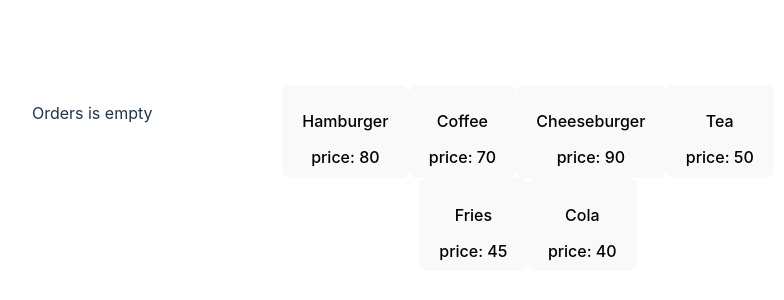
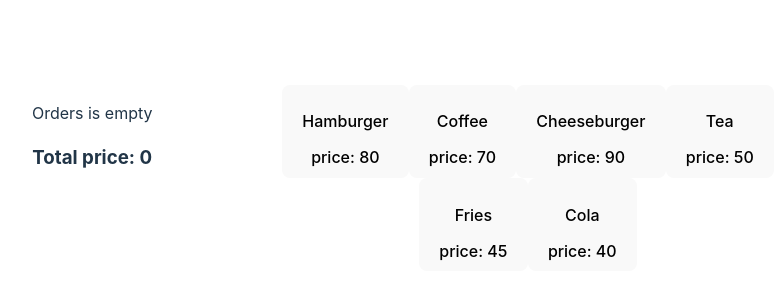
Before and after one commit to voarix/cw-7, a React (Vite) app: page / in a window 1280 px wide. Shown: the part 222-522 px from the top of the page, without its empty margins (278-1062 px from the left). Built offline with nearby package versions, Linux system fonts and the light colour scheme.

Commit message:
создал цену за каждый отдельный заказ и конечную стоимость всех заказов

```diff
--- a/src/components/Orders/Order.tsx
+++ b/src/components/Orders/Order.tsx
@@ -3,17 +3,19 @@ import React from "react";
 interface OrderProps {
   orderName: string;
   orderCount: number;
+  orderPrice: number;
   onDeleteOrder: React.MouseEventHandler;
 }
 
 const Order: React.FC<OrderProps> = ({
   orderName,
   orderCount,
+  orderPrice,
   onDeleteOrder,
 }) => {
   return (
     <div>
-      {orderName} {orderCount} <button onClick={onDeleteOrder}>×</button>
+      {orderName} {orderCount} {orderPrice} KGS<button onClick={onDeleteOrder}>×</button>
     </div>
   );
 };
--- a/src/components/Orders/OrdersList.tsx
+++ b/src/components/Orders/OrdersList.tsx
@@ -8,6 +8,8 @@ interface OrdersListProps {
 }
 
 const OrdersList: React.FC<OrdersListProps> = ({ orders, onDeleteOrder }) => {
+  const totalPrice = orders.reduce((acc, cur) => acc + cur.count * cur.price, 0);
+
   return (
     <div style={{ width: "35%" }}>
       {orders.length > 0 ? (
@@ -16,12 +18,15 @@ const OrdersList: React.FC<OrdersListProps> = ({ orders, onDeleteOrder }) => {
             key={index}
             orderName={item.name}
             orderCount={item.count}
+            orderPrice={item.count * item.price}
             onDeleteOrder={() => onDeleteOrder(item.name)}
           />
         ))
       ) : (
         <p>Orders is empty</p>
       )}
+
+      <h3>Total price: {totalPrice}</h3>
     </div>
   );
 };
```
